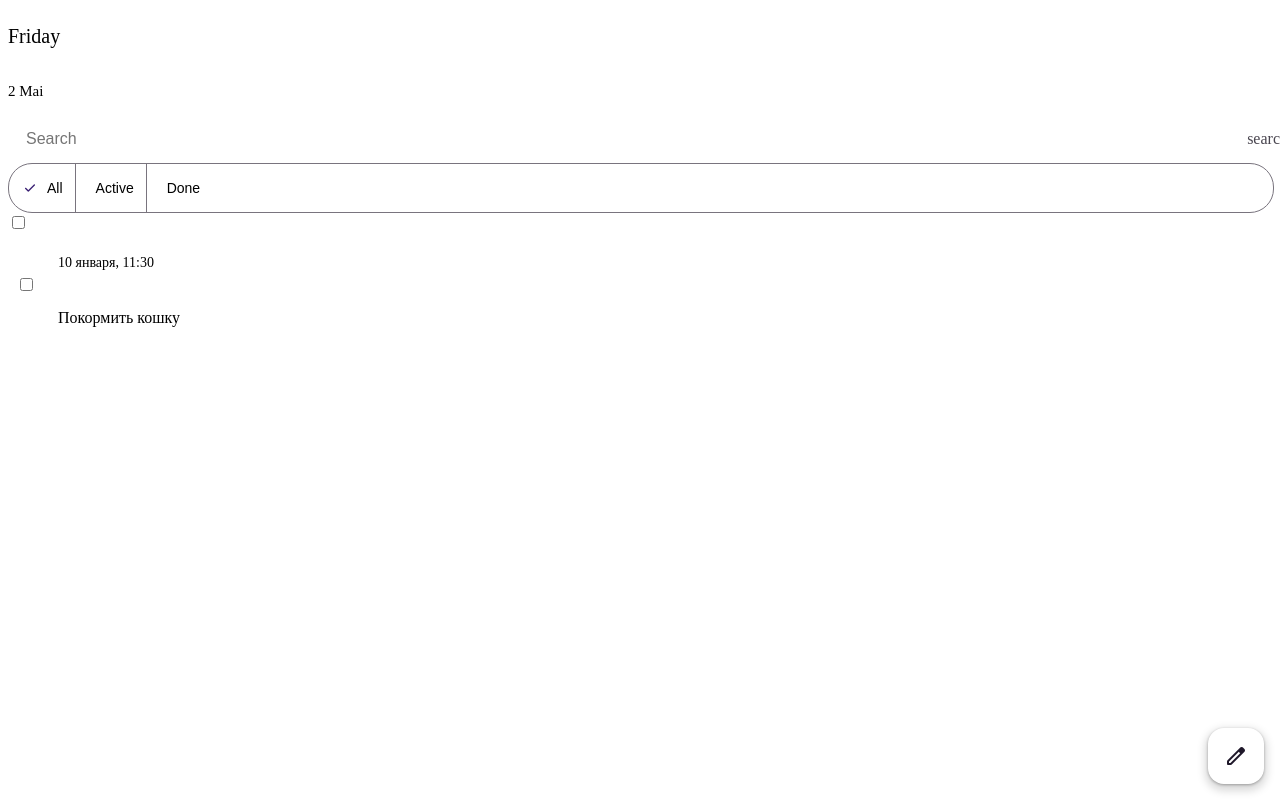
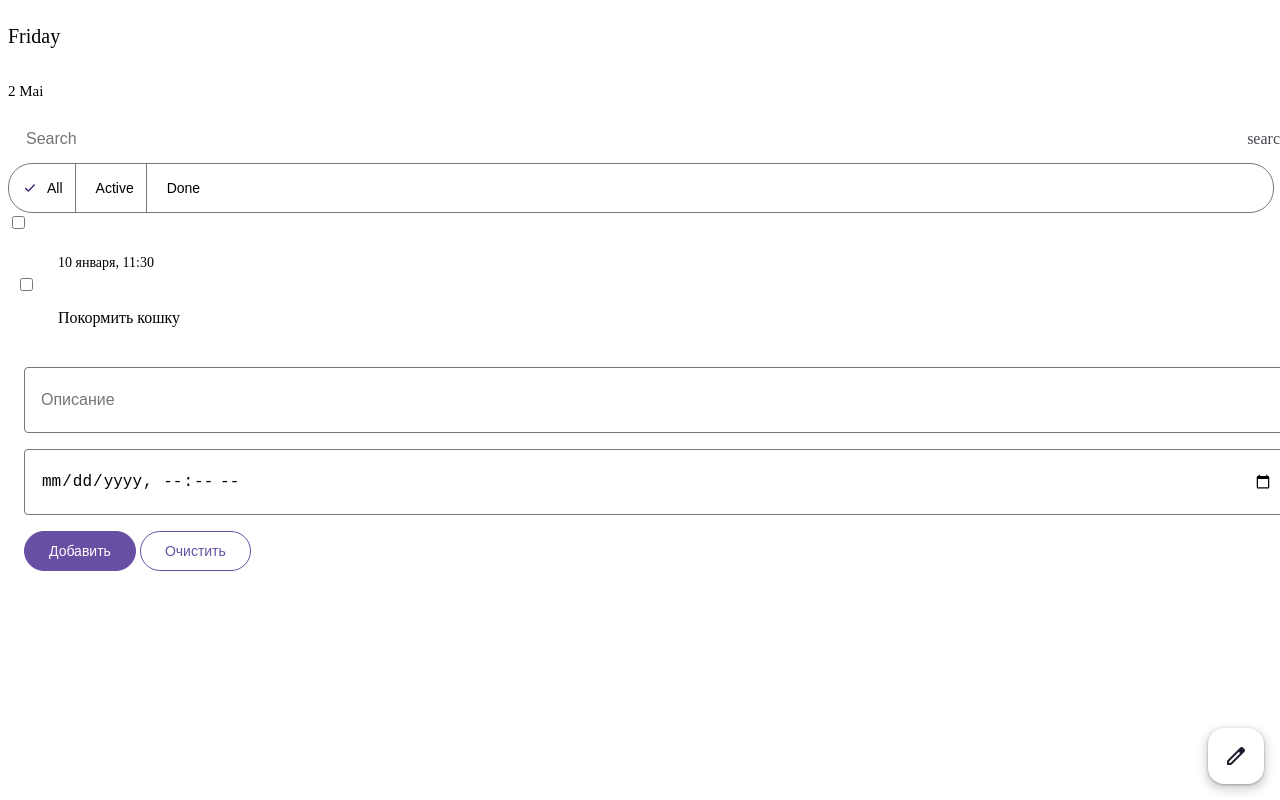
Before and after one commit to IstratiiNik/todo-app, a plain HTML site: page index.html in a window 1280 px wide. Shown: the top 800 px of the page. Drawn offline with nearby package versions, Linux system fonts and the light colour scheme.

Commit message:
feat: Update styles and structure for todo app
- Enhanced the styling of the todo-block, create-form, and form-button components in style.css
- Added new CSS rules for better alignment, padding, and background colors
- Improved the focus state for input fields
- Updated the checkbox styles for better visibility when checked
- Adjusted the font sizes and weights for better readability
- Applied consistent border-radius and gap values across components

```diff
--- a/index.html
+++ b/index.html
@@ -73,6 +73,34 @@
         <h3 class="todo-block__title">Покормить кошку</h3>
       </div>
     </li>
+
+	 <!-- Form -->
+    <form id="create-form" class="create-form">
+      <input
+        type="text"
+        class="create-form__input"
+        placeholder="Описание"
+        name="description"
+        id="description"
+        required
+      />
+      <input
+        type="datetime-local"
+        class="create-form__input"
+        placeholder="Дата"
+        name="startDate"
+        id="startDate"
+        required
+      />
+      <div class="form__buttons-wrapper">
+        <button class="form-button form-button--primary" type="submit">
+          Добавить
+        </button>
+        <button class="form-button form-button--secondary" type="reset">
+          Очистить
+        </button>
+      </div>
+    </form>
     <script src="scripts/script.js"></script>
   </body>
 </html>
--- a/styles/style.css
+++ b/styles/style.css
@@ -188,3 +188,55 @@
   font-weight: 400;
   color: inherit;
 }
+
+/* Form */
+.create-form {
+  display: flex;
+  flex-direction: column;
+  gap: 16px;
+  padding: 16px;
+  border-radius: 16px;
+  background-color: var(--main-accent-color);
+}
+.create-form__input {
+  height: 56px;
+  width: 100%;
+  font-size: 16px;
+  line-height: 24px;
+  border: 1px solid #79747e;
+  border-radius: 4px;
+  background: none;
+  outline: none;
+  transition: all 0.15s linear;
+  padding: 4px 16px;
+}
+.create-form__input:focus {
+  border: 1px solid #6750a4;
+}
+
+.form-buttons-wrapper {
+  display: flex;
+  justify-content: flex-end;
+  gap: 8px;
+}
+.form-button {
+  height: 40px;
+  width: fit-content;
+  padding: 10px 24px;
+  font-size: 14px;
+  font-weight: 500;
+  border: none;
+  outline: none;
+  border-radius: 20px;
+  cursor: pointer;
+}
+.form-button--primary {
+  color: #ffffff;
+  background-color: #6750a4;
+  border: 1px solid #6750a4;
+}
+.form-button--secondary {
+  color: #6750a4;
+  background-color: #ffffff;
+  border: 1px solid #6750a4;
+}
```
